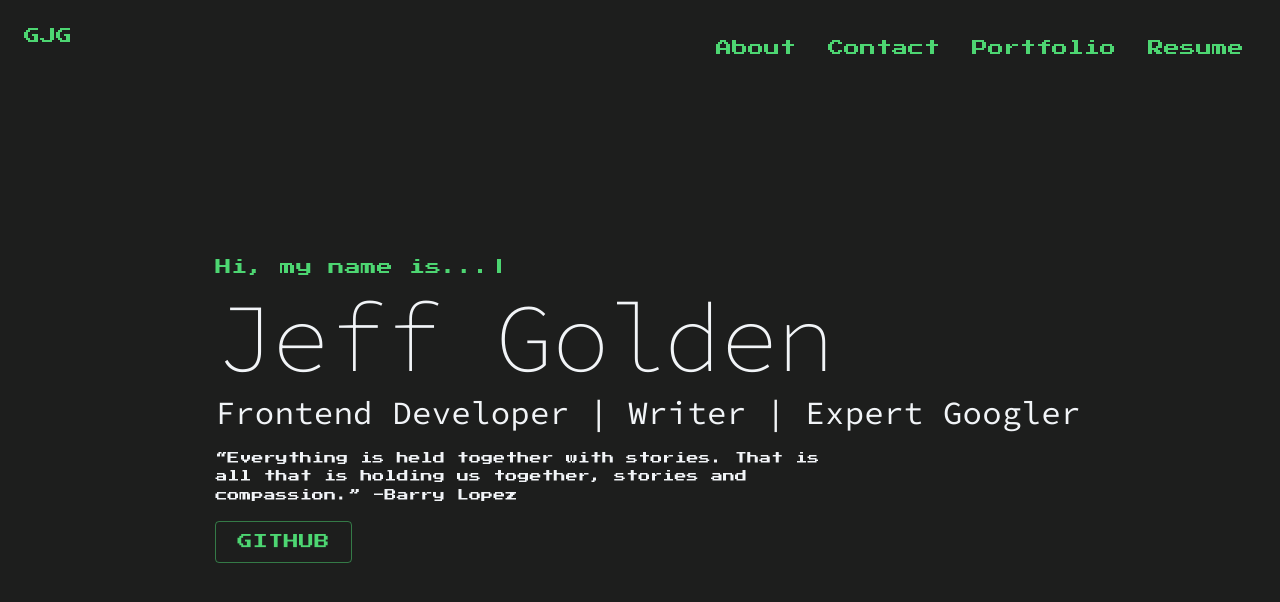
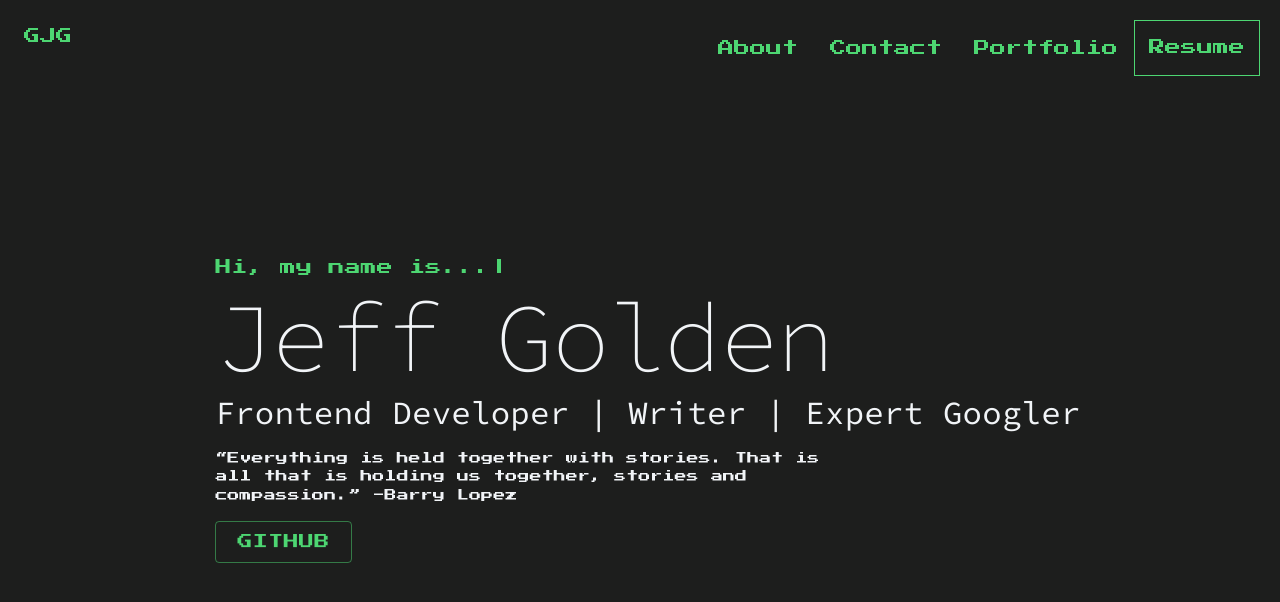
Before and after one commit to gjeffgolden/personal-website-2.0, a React (Vite) app: page / in a window 1280 px wide. Shown: the top 602 px of the page. Built offline with nearby package versions, Linux system fonts and the light colour scheme.

Commit message:
Styling Resume button

```diff
--- a/src/components/NavigationLinks.tsx
+++ b/src/components/NavigationLinks.tsx
@@ -1,4 +1,8 @@
-import { StyledNavigationGroup, StyledNavigationLink } from "../styles/styles";
+import {
+  StyledNavigationGroup,
+  StyledNavigationLink,
+  StyledNavigationLinkWithBorder,
+} from "../styles/styles";
 
 const NavigationLinks = () => {
   return (
@@ -6,13 +10,13 @@ const NavigationLinks = () => {
       <StyledNavigationLink to="/about">About</StyledNavigationLink>
       <StyledNavigationLink to="/contact">Contact</StyledNavigationLink>
       <StyledNavigationLink to="/tech">Portfolio</StyledNavigationLink>
-      <StyledNavigationLink
+      <StyledNavigationLinkWithBorder
         to="src/assets/Golden.Resume.pdf"
         target="_blank"
         download
       >
         Resume
-      </StyledNavigationLink>
+      </StyledNavigationLinkWithBorder>
     </StyledNavigationGroup>
   );
 };
--- a/src/styles/styles.ts
+++ b/src/styles/styles.ts
@@ -15,6 +15,18 @@ export const StyledNavigationLink = styled(Link)({
   textDecoration: "none",
   "&:hover": {
     color: "#FFFFFF",
+  },
+});
+
+export const StyledNavigationLinkWithBorder = styled(Link)({
+  color: "#4dd672",
+  border: "0.1rem solid #4dd672",
+  fontFamily: "'Press Start 2P'",
+  padding: 14,
+  textDecoration: "none",
+  "&:hover": {
+    color: "#FFFFFF",
+    borderColor: "#FFFFFF",
   },
 });
 
```
